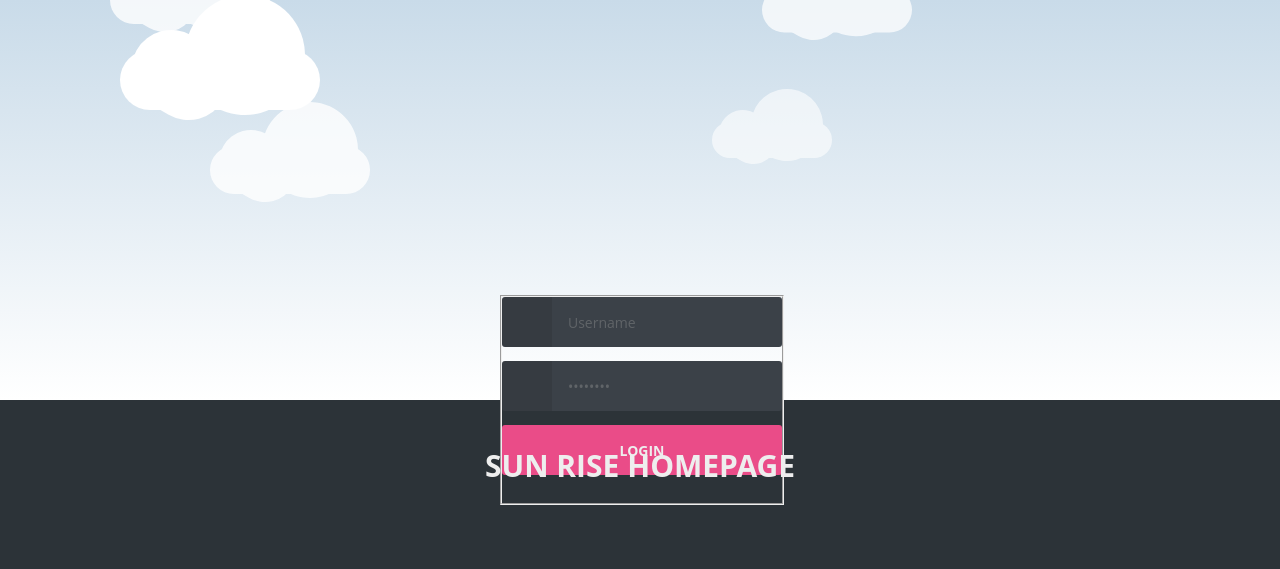
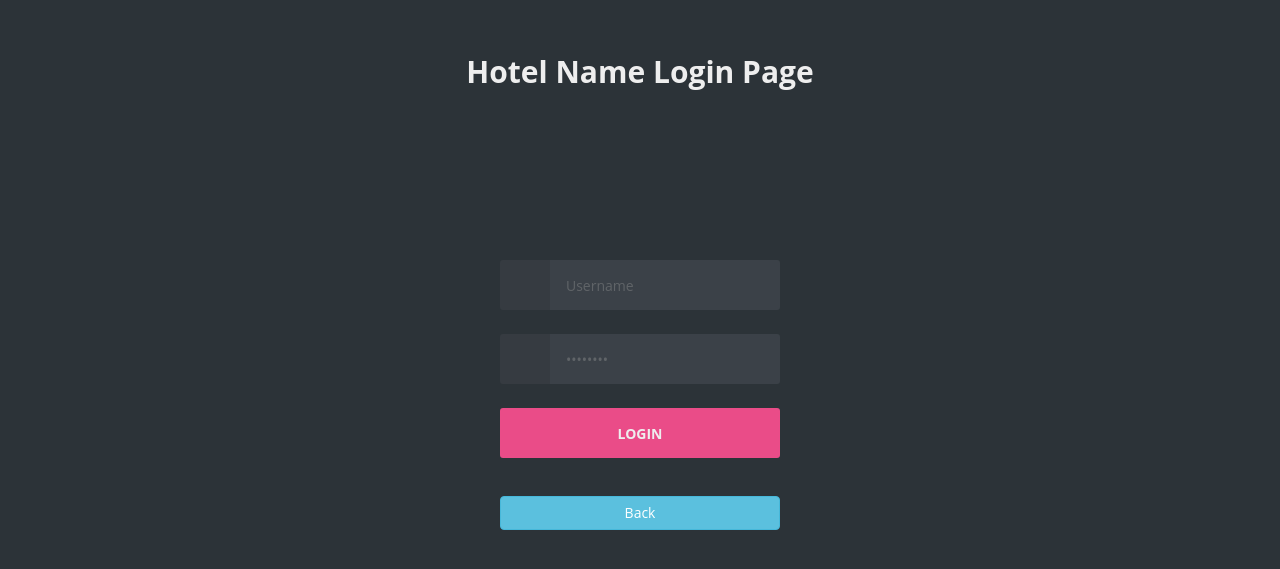
Before and after one commit to hiren1995/Hotel-Management, a PHP site: page /admin/index.php in a window 1280 px wide. Shown: the top 569 px of the page. Run offline with PHP 8.4, Linux system fonts and the light colour scheme; some libraries are stand-ins or nearby versions.

Commit message:
removed umwanted items
added login option

```diff
--- a/Hotel/admin/css/style.css
+++ b/Hotel/admin/css/style.css
@@ -66,7 +66,8 @@ p {
 .container {
   left: 50%;
   position:absolute;
-   top: 50%;
+	 top: 50%;
+	 width: auto;
   -webkit-transform: translate(-50%, -50%);
       -ms-transform: translate(-50%, -50%);
           transform: translate(-50%, -50%);
@@ -132,121 +133,6 @@ p {
 
 *{ margin: 0; padding: 0;}
 
-#clouds{
-	padding: 50px 0;
-	background: #c9dbe9;
-	background: -webkit-linear-gradient(top, #c9dbe9 0%, #fff 100%);
-	background: -linear-gradient(top, #c9dbe9 0%, #fff 100%);
-	background: -moz-linear-gradient(top, #c9dbe9 0%, #fff 100%);
-}
-
-/*Time to finalise the cloud shape*/
-.cloud {
-	width: 200px; height: 60px;
-	background: #fff;
-
-	border-radius: 200px;
-	-moz-border-radius: 200px;
-	-webkit-border-radius: 200px;
-
-	position: relative;
-}
-
-.cloud:before, .cloud:after {
-	content: '';
-	position: absolute;
-	background: #fff;
-	width: 100px; height: 80px;
-	position: absolute; top: -15px; left: 10px;
-
-	border-radius: 100px;
-	-moz-border-radius: 100px;
-	-webkit-border-radius: 100px;
-
-	-webkit-transform: rotate(30deg);
-	transform: rotate(30deg);
-	-moz-transform: rotate(30deg);
-}
-
-.cloud:after {
-	width: 120px; height: 120px;
-	top: -55px; left: auto; right: 15px;
-}
-
-/*Time to animate*/
-.x1 {
-	-webkit-animation: moveclouds 15s linear infinite;
-	-moz-animation: moveclouds 15s linear infinite;
-	-o-animation: moveclouds 15s linear infinite;
-}
-
-/*variable speed, opacity, and position of clouds for realistic effect*/
-.x2 {
-	left: 200px;
-
-	-webkit-transform: scale(0.6);
-	-moz-transform: scale(0.6);
-	transform: scale(0.6);
-	opacity: 0.6; /*opacity proportional to the size*/
-
-	/*Speed will also be proportional to the size and opacity*/
-	/*More the speed. Less the time in 's' = seconds*/
-	-webkit-animation: moveclouds 25s linear infinite;
-	-moz-animation: moveclouds 25s linear infinite;
-	-o-animation: moveclouds 25s linear infinite;
-}
-
-.x3 {
-	left: -250px; top: -200px;
-
-	-webkit-transform: scale(0.8);
-	-moz-transform: scale(0.8);
-	transform: scale(0.8);
-	opacity: 0.8; /*opacity proportional to the size*/
-
-	-webkit-animation: moveclouds 20s linear infinite;
-	-moz-animation: moveclouds 20s linear infinite;
-	-o-animation: moveclouds 20s linear infinite;
-}
-
-.x4 {
-	left: 470px; top: -250px;
-
-	-webkit-transform: scale(0.75);
-	-moz-transform: scale(0.75);
-	transform: scale(0.75);
-	opacity: 0.75; /*opacity proportional to the size*/
-
-	-webkit-animation: moveclouds 18s linear infinite;
-	-moz-animation: moveclouds 18s linear infinite;
-	-o-animation: moveclouds 18s linear infinite;
-}
-
-.x5 {
-	left: -150px; top: -150px;
-
-	-webkit-transform: scale(0.8);
-	-moz-transform: scale(0.8);
-	transform: scale(0.8);
-	opacity: 0.8; /*opacity proportional to the size*/
-
-	-webkit-animation: moveclouds 20s linear infinite;
-	-moz-animation: moveclouds 20s linear infinite;
-	-o-animation: moveclouds 20s linear infinite;
-}
-
-@-webkit-keyframes moveclouds {
-	0% {margin-left: 1000px;}
-	100% {margin-left: -1000px;}
-}
-@-moz-keyframes moveclouds {
-	0% {margin-left: 1000px;}
-	100% {margin-left: -1000px;}
-}
-@-o-keyframes moveclouds {
-	0% {margin-left: 1000px;}
-	100% {margin-left: -1000px;}
-}
 .bottom {
 	width:100%; margin:0 auto; text-align:center; padding:10px 0; height:100px; position:absolute;
 }
--- a/Hotel/admin/db.php
+++ b/Hotel/admin/db.php
@@ -1,4 +1,4 @@
 <?php
-$con = mysqli_connect("localhost","root","","hotel") or die(mysql_error());
+$con = mysqli_connect("localhost","root","password","hotel",3306) or die(mysql_error());
 
 ?>
--- a/Hotel/admin/index.php
+++ b/Hotel/admin/index.php
@@ -12,22 +12,15 @@
   <meta charset="UTF-8">
   <title>SUN RISE ADMIN</title>
 
+  <link rel="stylesheet" href="../css/bootstrap.css">
+  <link rel="stylesheet" href="css/style.css">
 
-
-      <link rel="stylesheet" href="css/style.css">
 
 
 </head>
 
 <body>
-  <div id="clouds">
-	<div class="cloud x1"></div>
-	<!-- Time for multiple clouds to dance around -->
-	<div class="cloud x2"></div>
-	<div class="cloud x3"></div>
-	<div class="cloud x4"></div>
-	<div class="cloud x5"></div>
-</div>
+
 
  <div class="container">
 
@@ -41,18 +34,19 @@
             <p><span class="fontawesome-user"></span><input type="text"  name="user" value="Username" onBlur="if(this.value == '') this.value = 'Username'" onFocus="if(this.value == 'Username') this.value = ''" required></p> <!-- JS because of IE support; better: placeholder="Username" -->
             <p><span class="fontawesome-lock"></span><input type="password" name="pass"  value="Password" onBlur="if(this.value == '') this.value = 'Password'" onFocus="if(this.value == 'Password') this.value = ''" required></p> <!-- JS because of IE support; better: placeholder="Password" -->
             <p><input type="submit" name="sub"  value="Login"></p>
+            <p><a role="button" href="../index.php" style="width: 280px;" class="btn btn-info">Back </a></p>
 
           </fieldset>
 
         </form>
 
+      </div> <!-- end login -->
 
 
-      </div> <!-- end login -->
+    </div>
+ <div class="bottom">  <h3><a href="../index.php">Hotel Name Login Page</a></h3></div>
 
-    </div>
-    <div class="bottom">  <h3><a href="../index.php">SUN RISE HOMEPAGE</a></h3></div>
-
+<script type="text/javascript" src="js/bootstrap-3.1.1.min.js"></script>
 
 </body>
 </html>
--- a/Hotel/db.php
+++ b/Hotel/db.php
@@ -1,4 +1,4 @@
 <?php
-$con = mysqli_connect("localhost","root","","hotel") or die(mysql_error());
+$con = mysqli_connect("localhost","root","password","hotel",3306) or die(mysql_error());
 
 ?>
```
Also changed, not shown: Hotel/index.php (+5 -63 lines).
